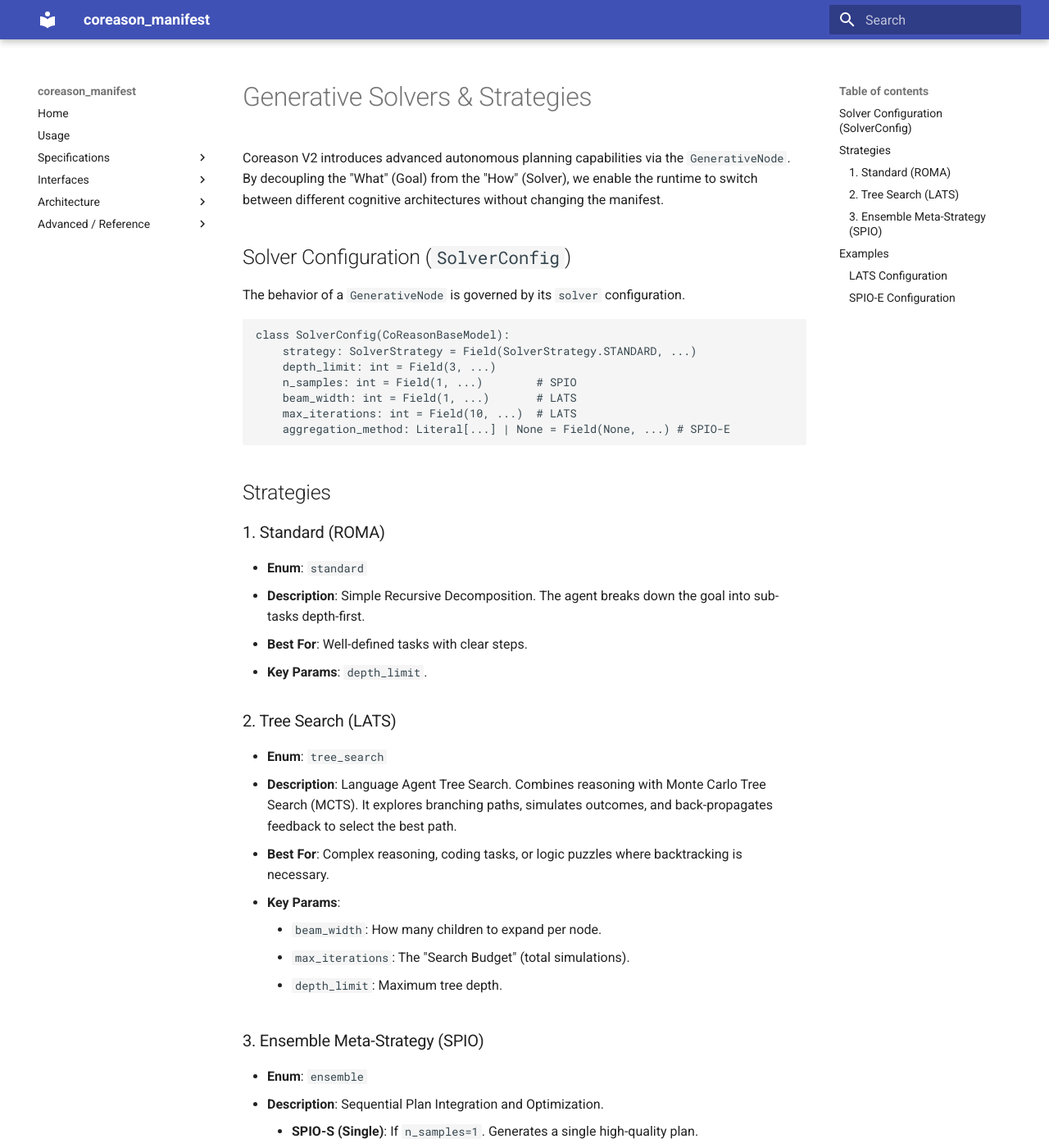
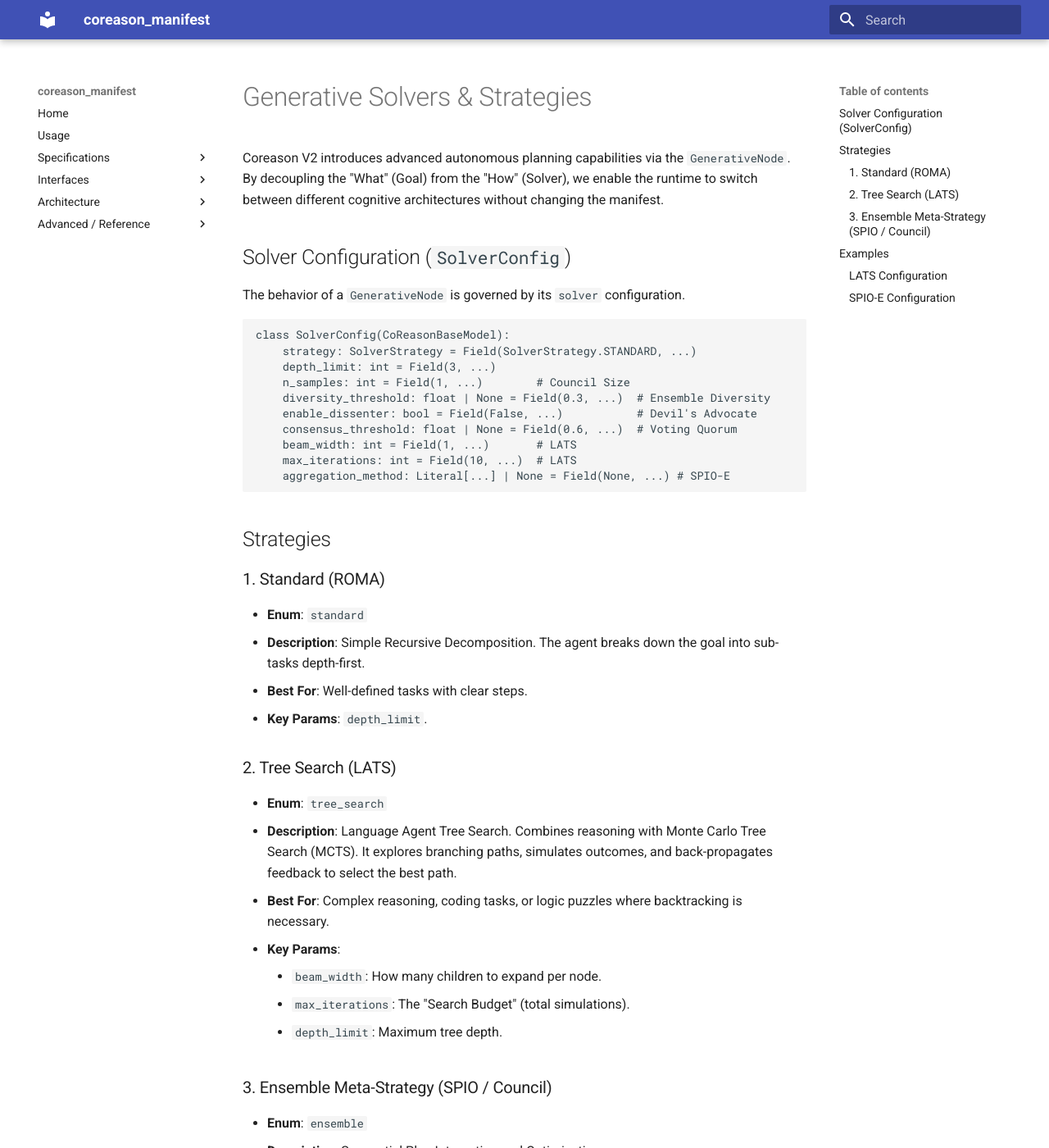
Before and after one commit to CoReason-AI/coreason-manifest, an MkDocs documentation site: the page built from docs/generative_solvers.md, in a window 1280 px wide and 1400 px high. Shown: the whole window at 82% size. Built offline with MkDocs 1.6.1 and Material for MkDocs 9.7.7, drawn with Linux system fonts in a browser that asks for light colours; some of the changed text lies outside the part shown.

Commit message:
Add Ensemble/Council configuration to SolverConfig (#413)
* feat: Add Ensemble/Council configuration to SolverConfig

- Added `diversity_threshold`, `enable_dissenter`, and `consensus_threshold` to `SolverConfig`.
- Updated descriptions for `n_samples` and `aggregation_method`.
- Added new tests in `tests/test_v2_council_harvest.py` to verify the new fields and validation logic.

```diff
--- a/docs/generative_solvers.md
+++ b/docs/generative_solvers.md
@@ -10,7 +10,10 @@
 class SolverConfig(CoReasonBaseModel):
     strategy: SolverStrategy = Field(SolverStrategy.STANDARD, ...)
     depth_limit: int = Field(3, ...)
-    n_samples: int = Field(1, ...)        # SPIO
+    n_samples: int = Field(1, ...)        # Council Size
+    diversity_threshold: float | None = Field(0.3, ...)  # Ensemble Diversity
+    enable_dissenter: bool = Field(False, ...)           # Devil's Advocate
+    consensus_threshold: float | None = Field(0.6, ...)  # Voting Quorum
     beam_width: int = Field(1, ...)       # LATS
     max_iterations: int = Field(10, ...)  # LATS
     aggregation_method: Literal[...] | None = Field(None, ...) # SPIO-E
@@ -33,14 +36,21 @@
     *   `max_iterations`: The "Search Budget" (total simulations).
     *   `depth_limit`: Maximum tree depth.
 
-### 3. Ensemble Meta-Strategy (SPIO)
+### 3. Ensemble Meta-Strategy (SPIO / Council)
 *   **Enum**: `ensemble`
 *   **Description**: Sequential Plan Integration and Optimization.
     *   **SPIO-S (Single)**: If `n_samples=1`. Generates a single high-quality plan.
     *   **SPIO-E (Ensemble)**: If `n_samples > 1`. Generates multiple candidate strategies in parallel and selects the best one (or merges them) to maximize robustness.
+    *   **Council Mode**: Enables advanced consensus features:
+        *   **Diversity**: Forces candidates to be distinct (Jaccard distance > `diversity_threshold`).
+        *   **Dissenter**: Adds a "Devil's Advocate" critique step (`enable_dissenter=True`).
+        *   **Consensus**: Requires a super-majority to ratify a plan (`consensus_threshold`).
 *   **Best For**: High-stakes planning where reliability is paramount.
 *   **Key Params**:
-    *   `n_samples`: Number of parallel plans.
+    *   `n_samples`: Council size (number of plans).
+    *   `diversity_threshold`: Minimum uniqueness per plan.
+    *   `enable_dissenter`: Activate adversarial review.
+    *   `consensus_threshold`: Vote percentage required to pass.
     *   `aggregation_method`: How to combine results (`best_of_n`, `majority_vote`, `weighted_merge`).
 
 ## Examples
```
Also changed, not shown: docs/council_features.md (added, +55 -0 lines), 2 other files.
